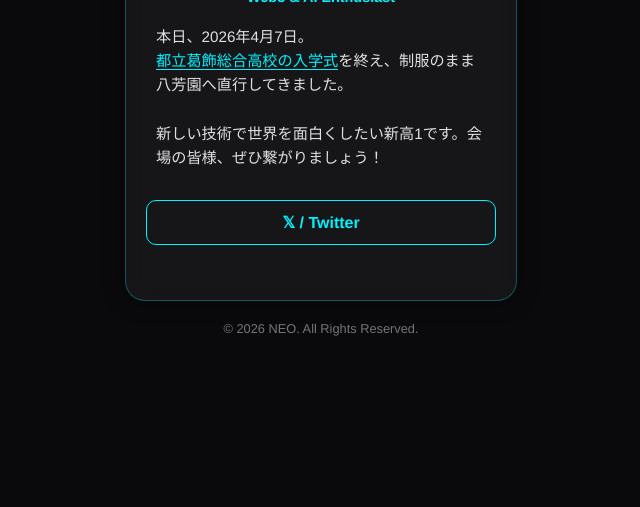
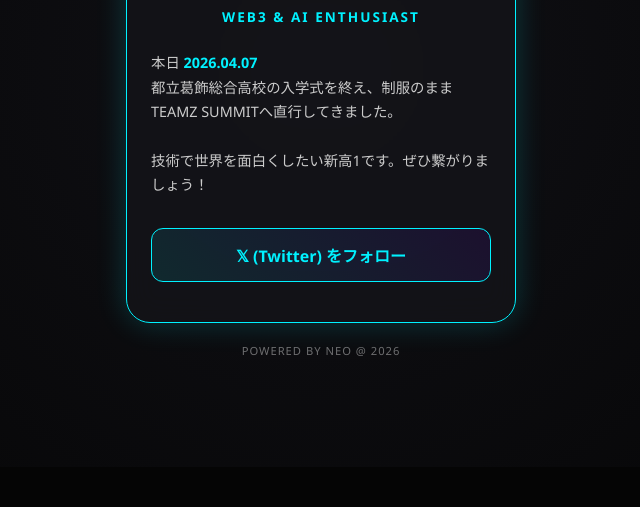
Before and after one commit to creatorbird/card-, a plain HTML site: page index.html in a window 1280 px wide. Shown: the part 333-840 px from the top of the page, without its empty margins (319-959 px from the left). After the commit the page ends 800 px from the top, so only its background shows below. Drawn offline with Linux system fonts and the light colour scheme.

Commit message:
Refactor styles and update profile information

```diff
--- a/index.html
+++ b/index.html
@@ -6,119 +6,112 @@
     <title>NEO | Digital Business Card</title>
     <style>
         :root {
-            --main-bg: #0a0a0c;
+            --main-bg: #050505;
             --accent-blue: #00f2ff;
             --accent-purple: #7000ff;
-            --text-color: #e0e0e0;
+            --text-color: #ffffff;
         }
-
         body {
             background-color: var(--main-bg);
             color: var(--text-color);
-            font-family: 'Helvetica Neue', Arial, sans-serif;
+            font-family: 'Segoe UI', Roboto, Helvetica, Arial, sans-serif;
             display: flex;
             flex-direction: column;
             align-items: center;
             justify-content: center;
             min-height: 100vh;
             margin: 0;
-            padding: 20px;
+            overflow-x: hidden;
+            /* 背景に少しサイバーな雰囲気 */
+            background-image: radial-gradient(circle at 50% 50%, #101015 0%, #050505 100%);
+        }
+        .card {
+            background: rgba(20, 20, 25, 0.8);
+            backdrop-filter: blur(15px);
+            border: 1px solid var(--accent-blue);
+            border-radius: 24px;
+            padding: 40px 24px;
+            width: 85%;
+            max-width: 340px;
+            box-shadow: 0 0 30px rgba(0, 242, 255, 0.2);
+            z-index: 2;
             text-align: center;
         }
-
-        .card {
-            background: rgba(255, 255, 255, 0.05);
-            backdrop-filter: blur(10px);
-            border: 1px solid rgba(0, 242, 255, 0.3);
-            border-radius: 20px;
-            padding: 40px 20px;
-            width: 100%;
-            max-width: 350px;
-            box-shadow: 0 0 20px rgba(0, 0, 0, 0.5);
-        }
-
         .profile-img {
-            width: 120px;
-            height: 120px;
+            width: 110px;
+            height: 110px;
             border-radius: 50%;
-            border: 3px solid var(--accent-blue);
+            border: 2px solid var(--accent-blue);
             box-shadow: 0 0 15px var(--accent-blue);
             margin-bottom: 20px;
+            object-fit: cover;
         }
-
         h1 {
-            font-size: 2rem;
-            margin: 10px 0;
-            letter-spacing: 2px;
-            background: linear-gradient(to right, var(--accent-blue), var(--accent-purple));
+            font-size: 1.8rem;
+            margin: 0;
+            background: linear-gradient(45deg, var(--accent-blue), var(--accent-purple));
             -webkit-background-clip: text;
             -webkit-text-fill-color: transparent;
+            letter-spacing: 1px;
         }
-
         .tag {
-            font-size: 0.9rem;
+            font-size: 0.85rem;
             color: var(--accent-blue);
-            margin-bottom: 20px;
+            margin: 10px 0 25px;
+            text-transform: uppercase;
+            letter-spacing: 2px;
             font-weight: bold;
         }
-
         .bio {
-            font-size: 0.95rem;
-            line-height: 1.6;
+            font-size: 0.9rem;
+            line-height: 1.7;
+            text-align: left;
             margin-bottom: 30px;
-            text-align: left;
-            padding: 0 10px;
+            color: #ccc;
         }
-
         .highlight {
             color: var(--accent-blue);
-            border-bottom: 1px solid var(--accent-blue);
+            font-weight: bold;
         }
-
         .btn {
             display: block;
-            background: transparent;
+            background: linear-gradient(45deg, rgba(0,242,255,0.1), rgba(112,0,255,0.1));
             color: var(--accent-blue);
             border: 1px solid var(--accent-blue);
-            padding: 12px;
+            padding: 14px;
             text-decoration: none;
-            border-radius: 10px;
+            border-radius: 12px;
             font-weight: bold;
-            transition: all 0.3s ease;
-            margin-bottom: 15px;
+            transition: 0.3s;
         }
-
         .btn:hover {
             background: var(--accent-blue);
-            color: var(--main-bg);
+            color: #000;
             box-shadow: 0 0 20px var(--accent-blue);
         }
-
         footer {
             margin-top: 20px;
-            font-size: 0.8rem;
-            opacity: 0.5;
+            font-size: 0.7rem;
+            opacity: 0.4;
+            letter-spacing: 1px;
         }
     </style>
 </head>
 <body>
-
     <div class="card">
-        <img src="icon.png" alt="NEO" class="profile-img">
+        <img src="icon.png.jpg" alt="NEO" class="profile-img">
 
         <h1>NEO / ネオ</h1>
         <div class="tag">Web3 & AI Enthusiast</div>
 
         <div class="bio">
-            本日、2026年4月7日。<br>
-            <span class="highlight">都立葛飾総合高校の入学式</span>を終え、制服のまま八芳園へ直行してきました。<br><br>
-            新しい技術で世界を面白くしたい新高1です。会場の皆様、ぜひ繋がりましょう！
+            本日 <span class="highlight">2026.04.07</span><br>
+            都立葛飾総合高校の入学式を終え、制服のままTEAMZ SUMMITへ直行してきました。<br><br>
+            技術で世界を面白くしたい新高1です。ぜひ繋がりましょう！
         </div>
 
-        <a href="https://x.com/shimobird0509" class="btn">𝕏 / Twitter</a>
-        </div>
-
-    <footer>© 2026 NEO. All Rights Reserved.</footer>
-
+        <a href="https://x.com/shimobird0509" class="btn">𝕏 (Twitter) をフォロー</a>
+    </div>
+    <footer>POWERED BY NEO @ 2026</footer>
 </body>
 </html>
```
